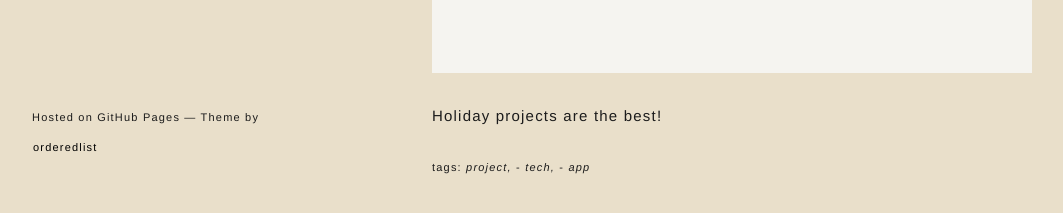
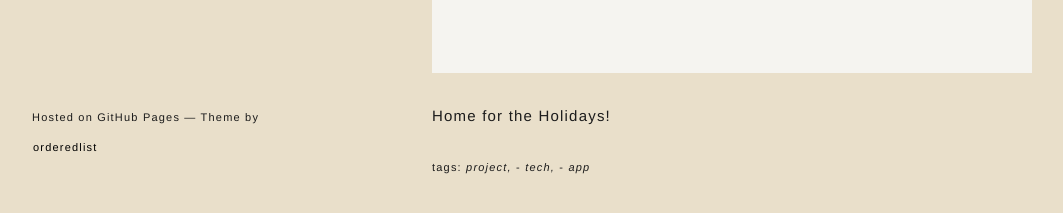
Before and after one commit to mmassie/mmassie.github.io, a Jekyll site: the page built from _posts/2022-12-18-TrailPost:-A-Chat-App-to-get-updated-trail-conditions.md, in a window 1280 px wide and 900 px high, scrolled down 1864 px. Shown: the part 668-881 px from the top of the window, without its empty margins (108-1171 px from the left). Built offline with Jekyll 4.4.1, drawn with Linux system fonts in a browser that asks for light colours.

Commit message:
touching up index.html

```diff
--- a/_posts/2022-12-18-TrailPost:-A-Chat-App-to-get-updated-trail-conditions.md
+++ b/_posts/2022-12-18-TrailPost:-A-Chat-App-to-get-updated-trail-conditions.md
@@ -24,4 +24,4 @@ I have some 7 segment LED displays too that I may look to incorporate into a phy
 
 ![Trailpost Sketch](https://michaelmassie.com/assets/img/trailpostSketch.png)
 
-Holiday projects are the best!
+Home for the Holidays!
--- a/index.html
+++ b/index.html
@@ -37,7 +37,7 @@
 				<p>Email me at: hello [at] michaelmassie [dot] com</p>
 			<br>
 
-				<div>
+				<!--  <div>
 					<span id="tag">Technology</span>
 					<span id="tag">Ethics in Tech and Design</span>
 					<span id="tag">Open Source</span>
@@ -52,10 +52,10 @@
 					<span id="tag">Carbon neutrality chaser</span>
 					<span id="tag">Slow food/city enthusiast</span>
 				</div>
-			</div>
+			 </div>
 
 			<br>
-
+            -->
 			<div id="projects cf">
 				<h2>Projects</h2>
 				<div id="box">
```
